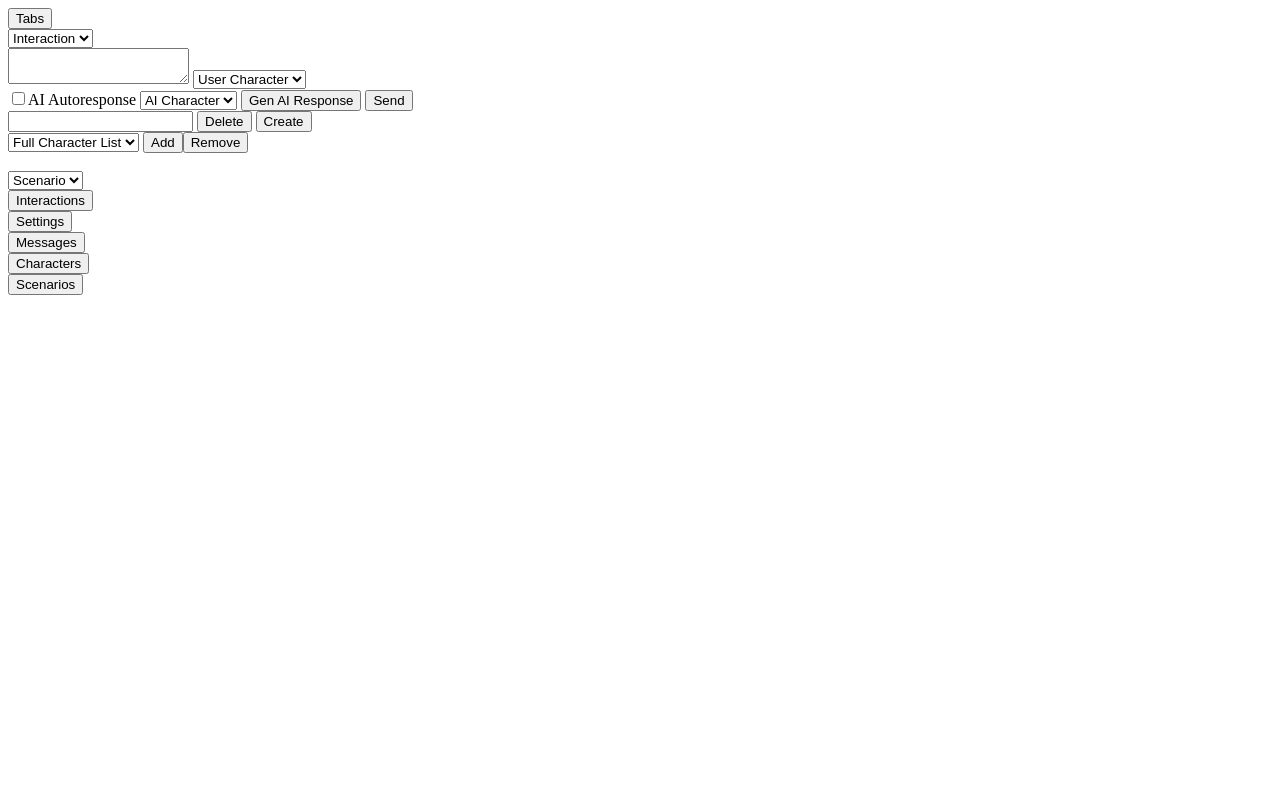
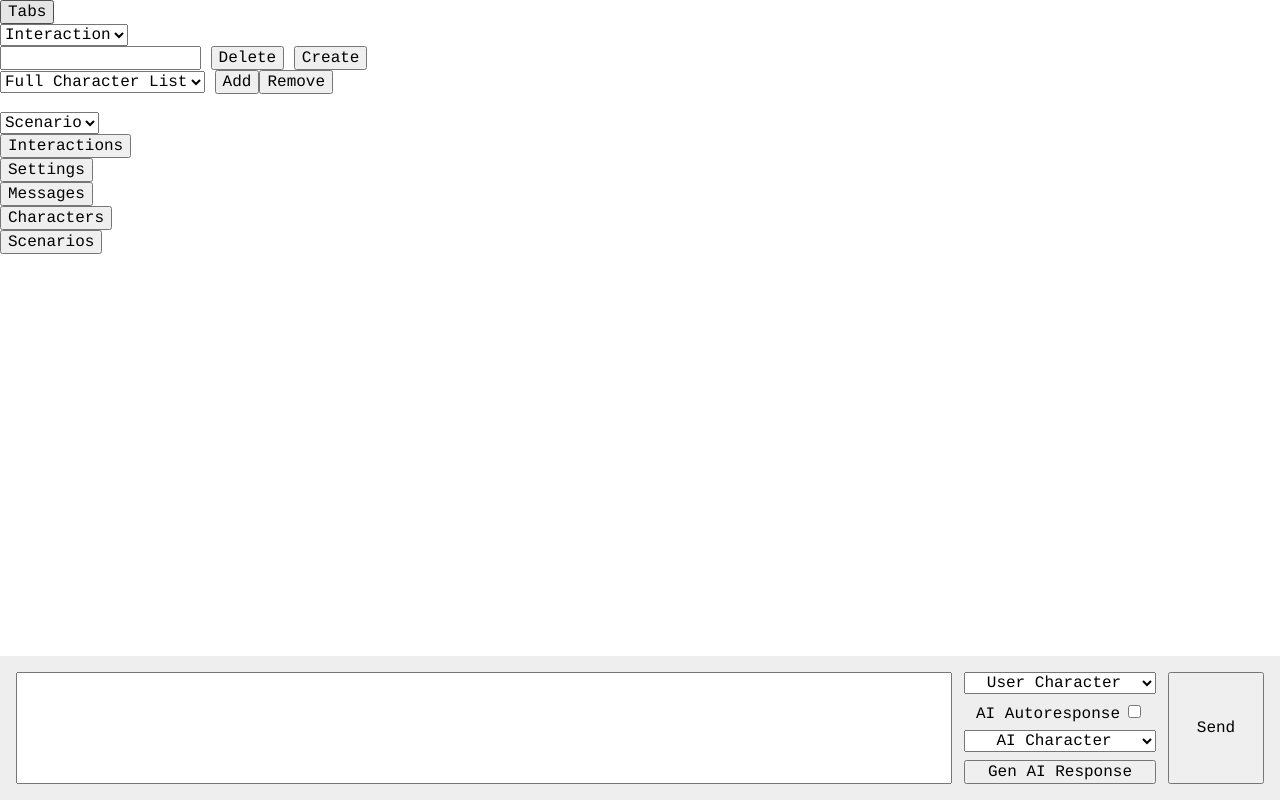
Before and after one commit to Crafter-san/KoboldAI-ReLite, a plain HTML site: page index.html in a window 1280 px wide. Drawn offline with Linux system fonts and the light colour scheme.

Commit message:
Initial page bottom design

```diff
--- /dev/null
+++ b/index.css
@@ -0,0 +1,63 @@
+:root, select, option, textarea, input, button {
+	font-size: 16px;
+	font-family: "Courier", monospace;
+}
+
+body {
+	min-height: 100vh;
+	min-width: 100vw;
+	margin: 0;
+	box-sizing: border-box;
+}
+
+.bottom-bar {
+	position: fixed;
+	bottom: 0;
+	height: 9em;
+	background: #eeeeee;
+	width: 100%;
+	padding: 1em;
+	display: flex;
+	justify-content: space-between;
+	box-sizing: border-box;
+	gap: 0.5em;
+}
+
+.bottom-bar textarea {
+	width: 75%;
+	height: 100%;
+	box-sizing: border-box;
+	resize: none;
+}
+
+
+.bottom-bar .stacked {
+	display: flex;
+	flex-direction: column;
+	width: 12em;
+	justify-content: space-between;
+}
+
+.bottom-bar .stacked,
+.bottom-bar .stacked select,
+.bottom-bar .stacked option {
+	text-align: center;
+}
+
+.bottom-bar .stacked label {
+    -webkit-touch-callout: none;
+    -webkit-user-select: none;
+    -khtml-user-select: none;
+    -moz-user-select: none;
+    -ms-user-select: none;
+    user-select: none;
+}
+
+.bottom-bar .stacked label input {
+	margin-left: 0.5em;
+}
+
+.bottom-bar .send-message-button {
+	box-sizing: border-box;
+	width: 6em;
+}
--- a/index.html
+++ b/index.html
@@ -1,56 +1,58 @@
 <!DOCTYPE html>
 <html lang="en">
 <head>
-
-		<script src="./prompts.js"></script>
-		<script src="./settings.js"></script>
-		<script src="./scenarios.js"></script>
-		<script src="./index.js"></script>
+	<meta charset="utf-8" />
+	<meta name="viewport" content="width=device-width, initial-scale=1" />
+	<title>Kobold AI</title>
+	<link rel="stylesheet" type="text/css" href="./index.css" />
+	<script type="text/javascript" src="./prompts.js"></script>
+	<script type="text/javascript" src="./settings.js"></script>
+	<script type="text/javascript" src="./scenarios.js"></script>
+	<script type="text/javascript" src="./index.js"></script>
 </head>
 <body>
 	<div class="sticky">
-			<button onclick="toggleTabs()">Tabs</button><br>
+		<button onclick="toggleTabs()">Tabs</button>
+		<br />
 		<select id="interaction" onchange="update();">
 			<option value=null>Interaction</option>
 		</select>
 	</div>
-		<div id="messages" hidden>
-			</div>
-		<div id="message_box" class="sticky">
+
+	<div id="messages" hidden></div>
+
+	<div id="message_box" class="bottom-bar">
 		<textarea id="message"></textarea>
+		<div class="stacked">
 			<select id="user">
 				<option value=null>User Character</option>
-
-			</select><br>
-			<input type="checkbox" id="respond">AI Autoresponse</input>
+			</select>
+			<label for="respond">AI Autoresponse<input type="checkbox" id="respond" /></label>
 			<select id="puter">
 				<option value=null>AI Character</option>
-
 			</select>
 			<button onclick="gen()">Gen AI Response</button>
-			<button onclick="send()" id="send_message">Send</button>
+		</div>
+		<button onclick="send()" id="send_message" class="send-message-button">Send</button>
 	</div>
 
 	<div id="options">
-
-
-			<input id="interaction_name"></input>
+		<input id="interaction_name" />
 		<button onclick="del()">Delete</button>
-			<button onclick="create()">Create</button><br>
+		<button onclick="create()">Create</button>
+		<br />
 		<select id="master">
 			<option value=null>Full Character List</option>
-
 		</select>
-			<button onclick="add()">Add</button><button onclick="remove()">Remove</button><br>
-
-			<br>
+		<button onclick="add()">Add</button><button onclick="remove()">Remove</button>
+		<br />
+		<br />
 		<select id="scenario" onchange="update_scenario()">
 			<option value=null>Scenario</option>
 		</select>
 	</div>
-		<div id="interactions_tab" hidden>
 
-		</div>
+	<div id="interactions_tab" hidden></div>
 	<div id="settings_tab" hidden></div>
 	<div id="characters_tab" hidden></div>
 	<div id="scenarios_tab" hidden></div>
```
Lines whose indentation alone changed are shown as unchanged.
